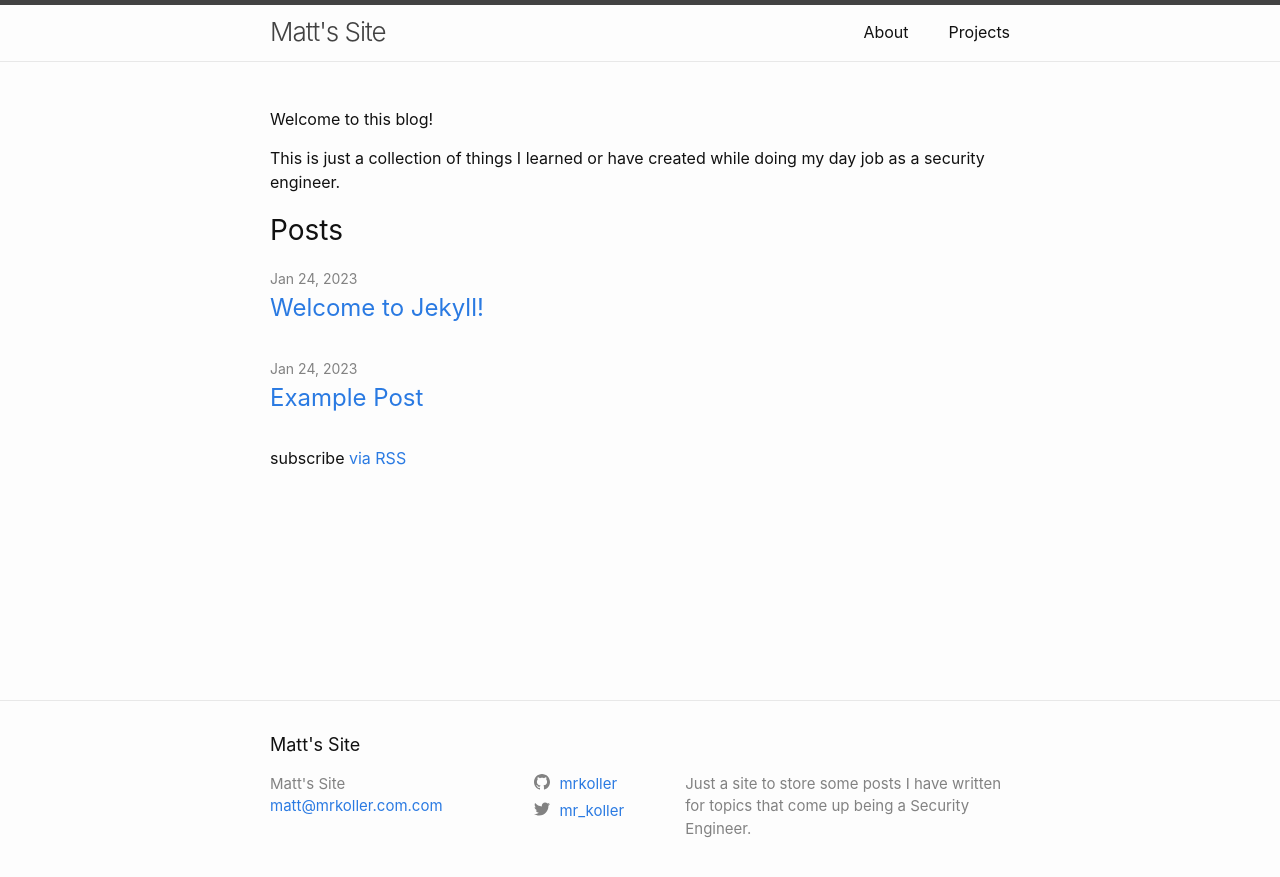
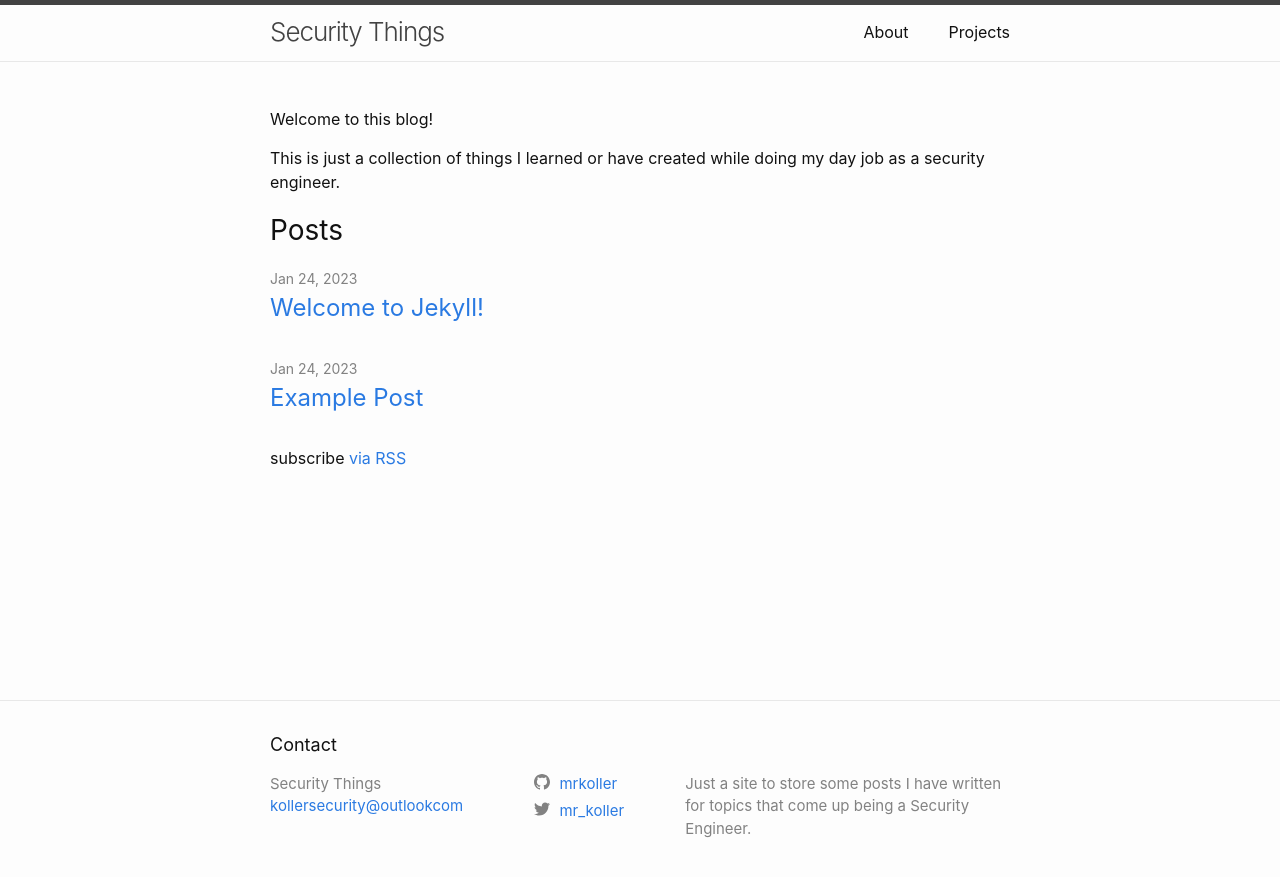
Before and after one commit to mrkoller/mrkoller.github.io, a Jekyll site: the page built from index.markdown, in a window 1280 px wide. Shown: the top 877 px of the page. Built offline with Jekyll 4.4.1, drawn with Linux system fonts in a browser that asks for light colours.

Commit message:
Updated some headings

```diff
--- a/_config.yml
+++ b/_config.yml
@@ -18,8 +18,9 @@
 # You can create any custom variable you would like, and they will be accessible
 # in the templates via {{ site.myvariable }}.
 
-title: Matt's Site
-email: matt@mrkoller.com.com
+title: Security Things
+email: kollersecurity@outlookcom
+footerheading: Contact
 description: >- # this means to ignore newlines until "baseurl:"
   Just a site to store some posts I have written for topics that come up being a Security Engineer.
 # baseurl: "/blog" # the subpath of your site, e.g. /blog
--- a/_includes/footer.html
+++ b/_includes/footer.html
@@ -3,7 +3,7 @@
 
   <div class="wrapper">
 
-    <h2 class="footer-heading">{{ site.title | escape }}</h2>
+    <h2 class="footer-heading">{{ site.footerheading | escape }}</h2>
 
     <div class="footer-col-wrapper">
       <div class="footer-col footer-col-1">
```
